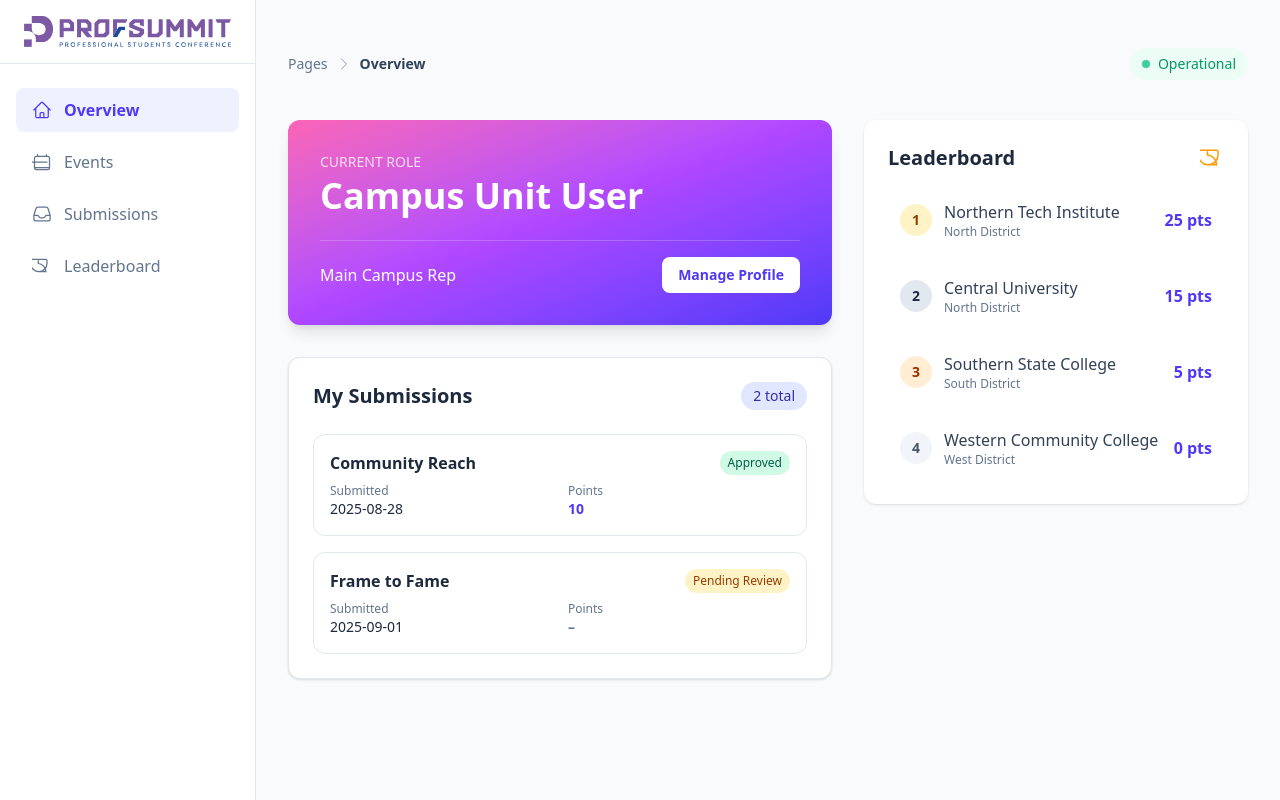
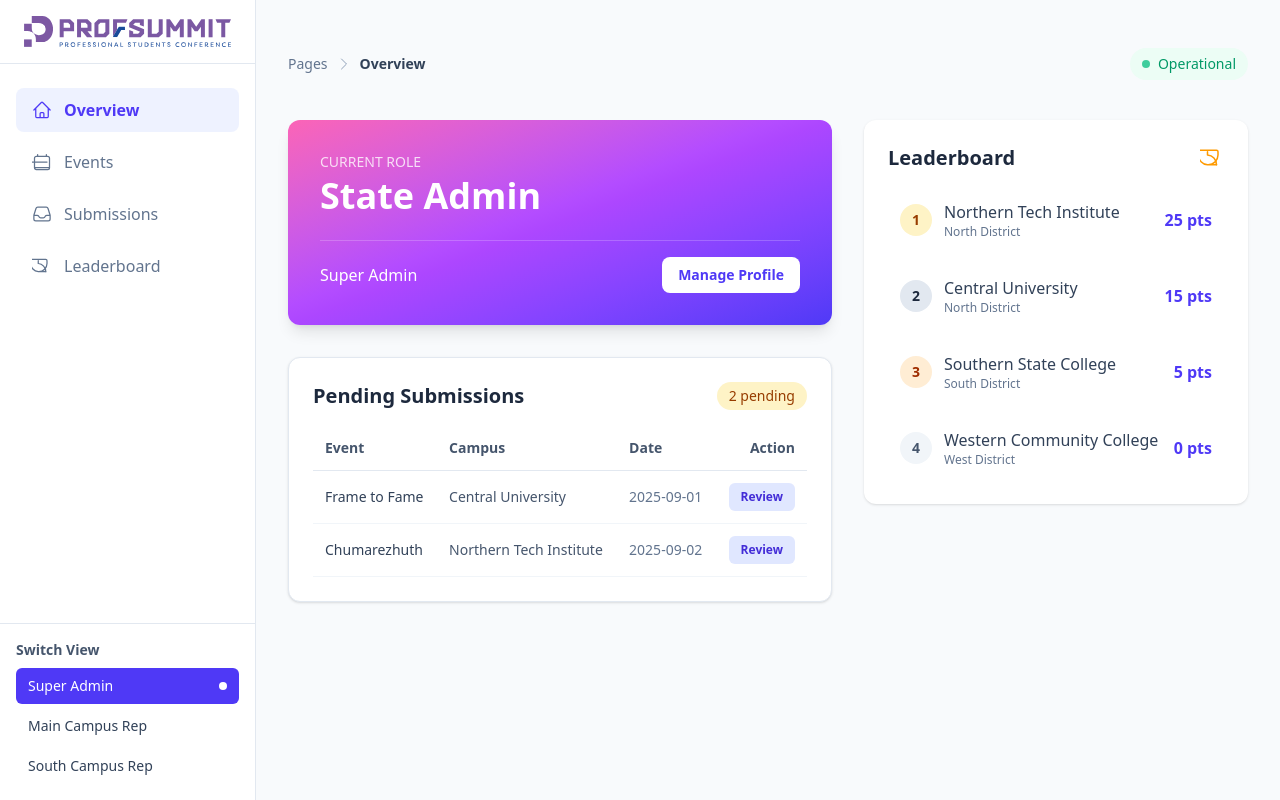
Before and after one commit to Fayisfa/my-profsummit-app, a React (Vite) app: page / in a window 1280 px wide. Built offline with nearby package versions, Linux system fonts and the light colour scheme.

Commit message:
made some changes to test weather it will work on vercel

```diff
--- a/src/App.tsx
+++ b/src/App.tsx
@@ -137,8 +137,7 @@ let SUBMISSIONS: Submission[] = [
 
 // --- HELPER COMPONENTS ---
 
-// const Sidebar: React.FC<{ user: User | null; onSwitchUser: (user: User) => void; activeView: View; setActiveView: (view: View) => void; isOpen: boolean; }> = ({ user, onSwitchUser, activeView, setActiveView, isOpen }) => {
-const Sidebar: React.FC<{ activeView: View; setActiveView: (view: View) => void; isOpen: boolean; }> = ({ activeView, setActiveView, isOpen }) => {
+const Sidebar: React.FC<{ user: User | null; onSwitchUser: (user: User) => void; activeView: View; setActiveView: (view: View) => void; isOpen: boolean; }> = ({ user, onSwitchUser, activeView, setActiveView, isOpen }) => {
   const navItems = [
     { name: 'Overview', icon: HomeIcon },
     { name: 'Events', icon: CalendarIcon },
@@ -150,7 +149,6 @@ const Sidebar: React.FC<{ activeView: View; setActiveView: (view: View) => void;
     <aside className={`w-64 flex-shrink-0 bg-white border-r border-slate-200 flex flex-col transition-transform duration-300 ease-in-out md:translate-x-0 ${isOpen ? 'translate-x-0' : '-translate-x-full'} absolute md:relative z-20`}>
       <div className="h-16 flex items-center px-6 border-b border-slate-200">
         <UserGroupIcon className="w-8 h-8 text-indigo-600" />
-        {/* <h1 className="text-xl font-bold text-slate-800 ml-2">ProfSummit</h1> */}
         <img src="/logo_2024.svg" alt="" />
       </div>
       <nav className="flex-1 px-4 py-6 space-y-2">
@@ -167,7 +165,7 @@ const Sidebar: React.FC<{ activeView: View; setActiveView: (view: View) => void;
           </a>
         ))}
       </nav>
-      {/* <div className="p-4 border-t border-slate-200">
+      <div className="p-4 border-t border-slate-200">
         <p className="text-sm font-semibold text-slate-600 mb-2">Switch View</p>
         <div className="space-y-1">
           {USERS.map(u => (
@@ -182,7 +180,7 @@ const Sidebar: React.FC<{ activeView: View; setActiveView: (view: View) => void;
             </button>
           ))}
         </div>
-      </div> */}
+      </div>
     </aside>
   );
 };
@@ -478,19 +476,13 @@ const SubmissionModal: React.FC<{
   );
 };
 
-// const NewSubmissionModal: React.FC<{
-//   visible: boolean;
-//   onHide: () => void;
-//   event: Event | null;
-//   user: User;
-//   onSubmit: (submissionData: Submission['data']) => void;
-// }> = ({ visible, onHide, event, user, onSubmit }) => {
 const NewSubmissionModal: React.FC<{
   visible: boolean;
   onHide: () => void;
   event: Event | null;
+  user: User;
   onSubmit: (submissionData: Submission['data']) => void;
-}> = ({ visible, onHide, event, onSubmit }) => {
+}> = ({ visible, onHide, event, user, onSubmit }) => {
   const [link, setLink] = React.useState('');
   const [text, setText] = React.useState('');
   const [quantity, setQuantity] = React.useState(1);
@@ -598,8 +590,7 @@ const EventSubmissionsModal: React.FC<{
 
 // --- MAIN APP COMPONENT ---
 export default function App() {
-  // const [currentUser, setCurrentUser] = React.useState<User>(USERS[0]);
-  const [currentUser, setCurrentUser] = React.useState<User>(USERS[1]);
+  const [currentUser, setCurrentUser] = React.useState<User>(USERS[0]);
   const [submissions, setSubmissions] = React.useState<Submission[]>(SUBMISSIONS);
   const [campuses, setCampuses] = React.useState<Campus[]>(CAMPUSES);
   const [activeView, setActiveView] = React.useState<View>('Overview');
@@ -776,8 +767,7 @@ export default function App() {
 
   return (
     <div className="bg-slate-50 min-h-screen font-sans text-slate-800 flex relative">
-      {/* <Sidebar user={currentUser} onSwitchUser={handleUserSwitch} activeView={activeView} setActiveView={setActiveView} isOpen={isSidebarOpen} /> */}
-      <Sidebar activeView={activeView} setActiveView={setActiveView} isOpen={isSidebarOpen} />
+      <Sidebar user={currentUser} onSwitchUser={handleUserSwitch} activeView={activeView} setActiveView={setActiveView} isOpen={isSidebarOpen} />
 
       <main className="flex-1 p-4 sm:p-8 overflow-y-auto">
         <Header activeView={activeView} onMenuClick={() => setIsSidebarOpen(!isSidebarOpen)} />
@@ -805,17 +795,11 @@ export default function App() {
         onEvaluate={handleEvaluation}
         mode={modalMode}
       />
-      {/* <NewSubmissionModal
+      <NewSubmissionModal
         visible={isNewSubmissionModalVisible}
         onHide={() => setIsNewSubmissionModalVisible(false)}
         event={selectedEvent}
         user={currentUser}
-        onSubmit={handleNewSubmission}
-      /> */}
-      <NewSubmissionModal
-    visible={isNewSubmissionModalVisible}
-    onHide={() => setIsNewSubmissionModalVisible(false)}
-    event={selectedEvent}
         onSubmit={handleNewSubmission}
       />
       <EventSubmissionsModal
```
Lines whose indentation alone changed are shown as unchanged.
